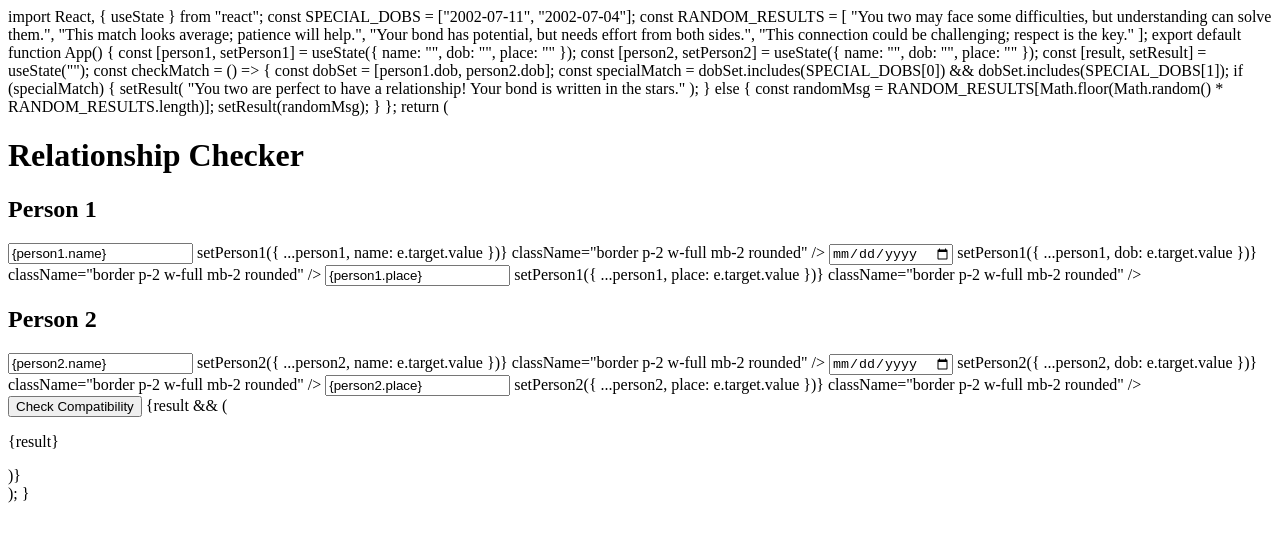
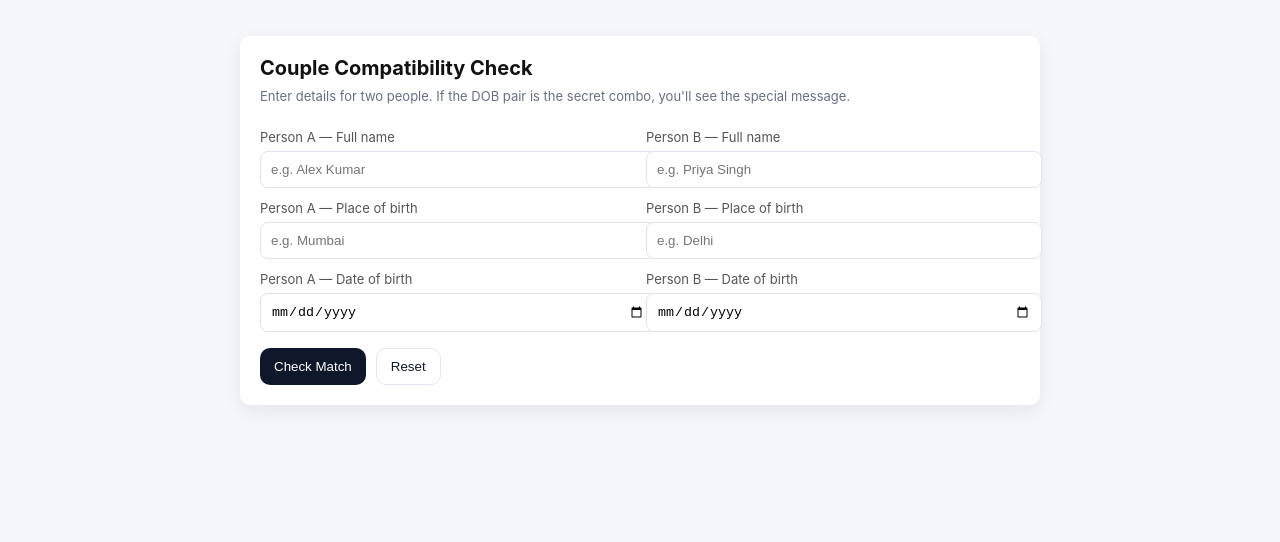
Before and after one commit to Arvinthingnam2490/astroalk, a plain HTML site: page index.html in a window 1280 px wide. Drawn offline with Linux system fonts and the light colour scheme.

Commit message:
Update index.html

```diff
--- a/index.html
+++ b/index.html
@@ -1,100 +1,111 @@
-import React, { useState } from "react";
+<!doctype html>
+<html lang="en">
+<head>
+  <meta charset="utf-8" />
+  <meta name="viewport" content="width=device-width,initial-scale=1" />
+  <title>Compatibility Check</title>
+  <style>
+    body{font-family:Inter,system-ui,Segoe UI,Arial;margin:0;background:#f6f7fb;color:#111}
+    .wrap{max-width:760px;margin:36px auto;padding:20px;background:white;border-radius:10px;box-shadow:0 6px 20px rgba(16,24,40,.08)}
+    h1{margin:0 0 8px;font-size:20px}
+    label{display:block;margin-top:12px;font-size:13px;color:#555}
+    input[type="text"], input[type="date"]{width:100%;padding:10px;border-radius:8px;border:1px solid #dde3f0;margin-top:6px}
+    .row{display:grid;grid-template-columns:1fr 1fr;gap:12px}
+    button{margin-top:16px;padding:10px 14px;border-radius:10px;border:0;background:#0f172a;color:#fff;cursor:pointer}
+    .muted{color:#667085;font-size:13px;margin-top:6px}
+    .result{margin-top:18px;padding:14px;border-radius:8px;background:#fbfcff;border:1px solid #e6eefb}
+    .special{border-color:#dbeffe;background:linear-gradient(180deg,#ffffff,#f3fbff)}
+  </style>
+</head>
+<body>
+  <div class="wrap">
+    <h1>Couple Compatibility Check</h1>
+    <p class="muted">Enter details for two people. If the DOB pair is the secret combo, you'll see the special message.</p>
 
-const SPECIAL_DOBS = ["2002-07-11", "2002-07-04"];
-const RANDOM_RESULTS = [
-  "You two may face some difficulties, but understanding can solve them.",
-  "This match looks average; patience will help.",
-  "Your bond has potential, but needs effort from both sides.",
-  "This connection could be challenging; respect is the key."
-];
-
-export default function App() {
-  const [person1, setPerson1] = useState({ name: "", dob: "", place: "" });
-  const [person2, setPerson2] = useState({ name: "", dob: "", place: "" });
-  const [result, setResult] = useState("");
-
-  const checkMatch = () => {
-    const dobSet = [person1.dob, person2.dob];
-    const specialMatch =
-      dobSet.includes(SPECIAL_DOBS[0]) && dobSet.includes(SPECIAL_DOBS[1]);
-
-    if (specialMatch) {
-      setResult(
-        "You two are perfect to have a relationship! Your bond is written in the stars."
-      );
-    } else {
-      const randomMsg =
-        RANDOM_RESULTS[Math.floor(Math.random() * RANDOM_RESULTS.length)];
-      setResult(randomMsg);
-    }
-  };
-
-  return (
-    <div className="min-h-screen flex flex-col items-center justify-center bg-pink-100 p-4">
-      <h1 className="text-3xl font-bold mb-6">Relationship Checker</h1>
-
-      <div className="grid grid-cols-1 md:grid-cols-2 gap-6 w-full max-w-3xl">
-        <div className="p-4 bg-white rounded-2xl shadow-md">
-          <h2 className="text-xl font-semibold mb-2">Person 1</h2>
-          <input
-            type="text"
-            placeholder="Name"
-            value={person1.name}
-            onChange={(e) => setPerson1({ ...person1, name: e.target.value })}
-            className="border p-2 w-full mb-2 rounded"
-          />
-          <input
-            type="date"
-            value={person1.dob}
-            onChange={(e) => setPerson1({ ...person1, dob: e.target.value })}
-            className="border p-2 w-full mb-2 rounded"
-          />
-          <input
-            type="text"
-            placeholder="Place of Birth"
-            value={person1.place}
-            onChange={(e) => setPerson1({ ...person1, place: e.target.value })}
-            className="border p-2 w-full mb-2 rounded"
-          />
+    <form id="frm">
+      <div class="row">
+        <div>
+          <label>Person A — Full name</label>
+          <input id="nameA" type="text" placeholder="e.g. Alex Kumar" required>
+          <label>Person A — Place of birth</label>
+          <input id="pobA" type="text" placeholder="e.g. Mumbai" required>
+          <label>Person A — Date of birth</label>
+          <input id="dobA" type="date" required>
         </div>
 
-        <div className="p-4 bg-white rounded-2xl shadow-md">
-          <h2 className="text-xl font-semibold mb-2">Person 2</h2>
-          <input
-            type="text"
-            placeholder="Name"
-            value={person2.name}
-            onChange={(e) => setPerson2({ ...person2, name: e.target.value })}
-            className="border p-2 w-full mb-2 rounded"
-          />
-          <input
-            type="date"
-            value={person2.dob}
-            onChange={(e) => setPerson2({ ...person2, dob: e.target.value })}
-            className="border p-2 w-full mb-2 rounded"
-          />
-          <input
-            type="text"
-            placeholder="Place of Birth"
-            value={person2.place}
-            onChange={(e) => setPerson2({ ...person2, place: e.target.value })}
-            className="border p-2 w-full mb-2 rounded"
-          />
+        <div>
+          <label>Person B — Full name</label>
+          <input id="nameB" type="text" placeholder="e.g. Priya Singh" required>
+          <label>Person B — Place of birth</label>
+          <input id="pobB" type="text" placeholder="e.g. Delhi" required>
+          <label>Person B — Date of birth</label>
+          <input id="dobB" type="date" required>
         </div>
       </div>
 
-      <button
-        onClick={checkMatch}
-        className="mt-6 bg-pink-500 text-white px-6 py-2 rounded-xl shadow hover:bg-pink-600"
-      >
-        Check Compatibility
-      </button>
+      <div style="display:flex;gap:10px">
+        <button type="submit">Check Match</button>
+        <button id="resetBtn" type="button" style="background:#fff;color:#0f172a;border:1px solid #e2e8f0">Reset</button>
+      </div>
+    </form>
 
-      {result && (
-        <div className="mt-6 p-4 bg-white rounded-2xl shadow-md max-w-xl text-center">
-          <p className="text-lg">{result}</p>
-        </div>
-      )}
-    </div>
-  );
-}
+    <div id="out" class="result" style="display:none"></div>
+  </div>
+
+  <script>
+    (function(){
+      const SPECIAL = new Set(["2002-07-11","2002-07-04"]); // secret dates
+      const form = document.getElementById('frm');
+      const out = document.getElementById('out');
+      const resetBtn = document.getElementById('resetBtn');
+
+      function showResult(html, special=false){
+        out.innerHTML = html;
+        out.style.display = 'block';
+        out.className = 'result' + (special ? ' special' : '');
+      }
+
+      form.addEventListener('submit', function(e){
+        e.preventDefault();
+        const nameA = document.getElementById('nameA').value.trim();
+        const pobA  = document.getElementById('pobA').value.trim();
+        const dobA  = document.getElementById('dobA').value;
+        const nameB = document.getElementById('nameB').value.trim();
+        const pobB  = document.getElementById('pobB').value.trim();
+        const dobB  = document.getElementById('dobB').value;
+
+        if(!nameA || !pobA || !dobA || !nameB || !pobB || !dobB){
+          showResult('<strong>Please fill all fields for both people.</strong>');
+          return;
+        }
+
+        const isSpecial = SPECIAL.has(dobA) && SPECIAL.has(dobB) && dobA !== dobB;
+        if(isSpecial){
+          const essay = `
+            <h3>✨ A Perfect Match</h3>
+            <p>When <strong>${escapeHtml(nameA)}</strong> from ${escapeHtml(pobA)} and <strong>${escapeHtml(nameB)}</strong> from ${escapeHtml(pobB)} met, something clicked.
+            Their journeys complement each other — patience, laughter, and loyalty come naturally.
+            Nurture this with honest conversation and small shared rituals. You two are perfect to build a lasting relationship.</p>
+          `;
+          showResult(essay, true);
+        } else {
+          const text = `
+            <h3>Thanks for sharing</h3>
+            <p>${escapeHtml(nameA)} and ${escapeHtml(nameB)}, every story is unique. Keep being kind and curious — that's where great relationships start.</p>
+          `;
+          showResult(text, false);
+        }
+      });
+
+      resetBtn.addEventListener('click', function(){
+        form.reset();
+        out.style.display = 'none';
+      });
+
+      function escapeHtml(s){
+        return String(s).replace(/[&<>"']/g, function(m){ return ({'&':'&amp;','<':'&lt;','>':'&gt;','"':'&quot;',"'":'&#39;'})[m]; });
+      }
+    })();
+  </script>
+</body>
+</html>
```
